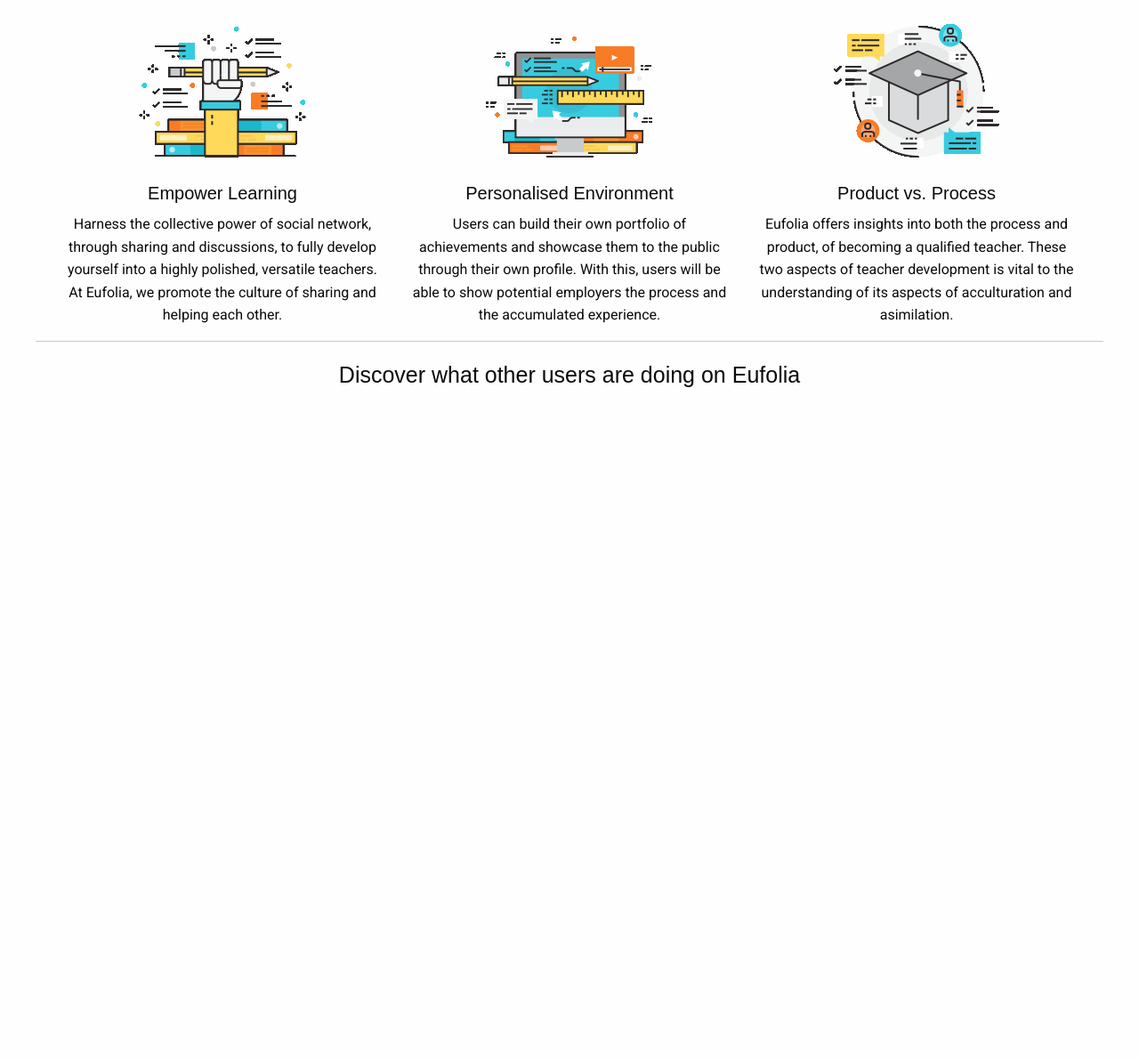
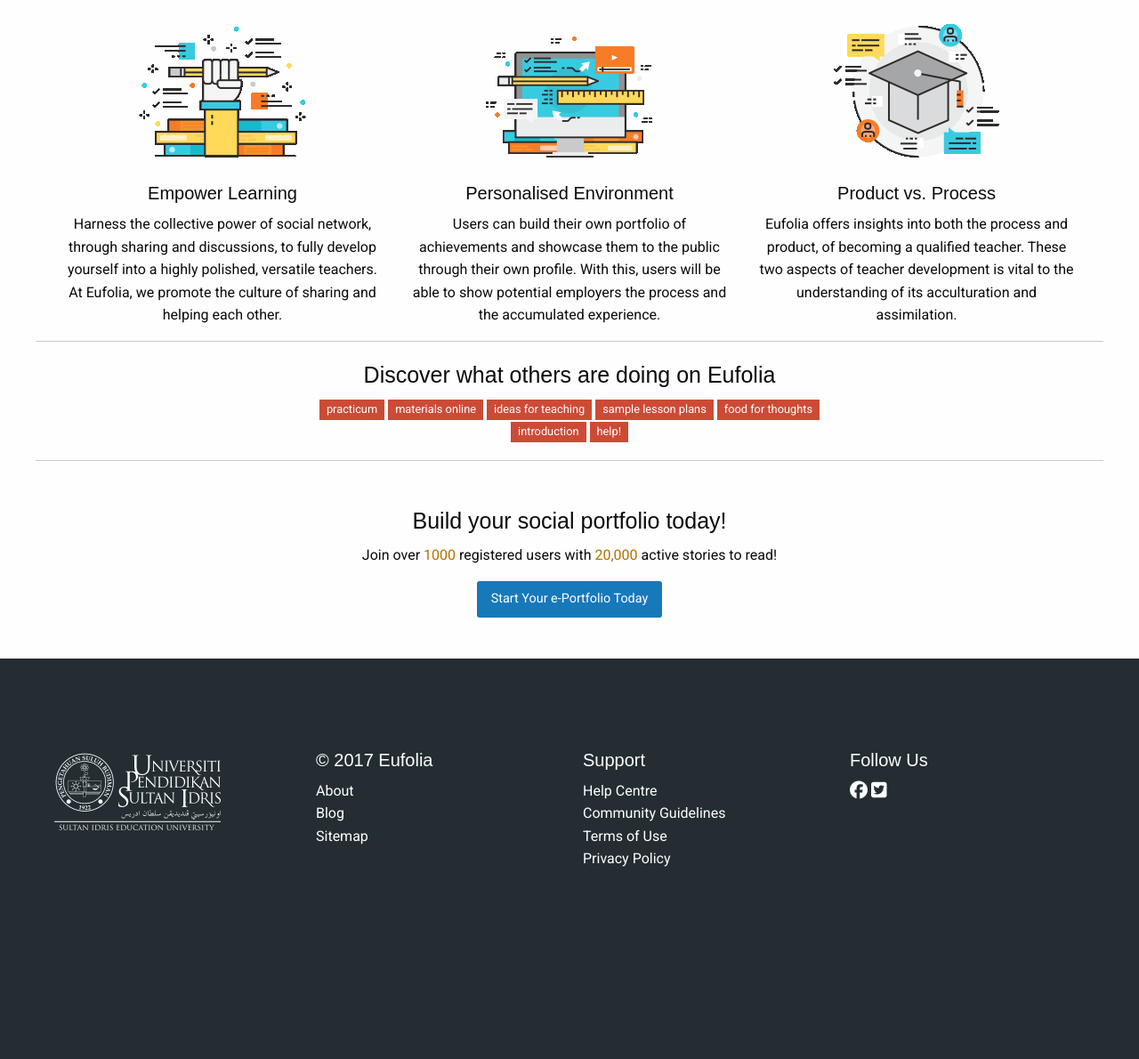
Before and after one commit to UPSICodingTeam/eufolia.dev, a plain HTML site: page index.html in a window 1280 px wide. Shown: the part 493-1683 px from the top of the page at 89% size. Before the commit the page ends 940 px from the top, so only its background shows below. Drawn offline with Linux system fonts and the light colour scheme; a web font is replaced by a local one.

Commit message:
finish front page

```diff
--- a/css/style.css
+++ b/css/style.css
@@ -66,3 +66,28 @@
 .hz-section-info {
 	margin-top: 40px;
 }
+
+.hz-white {
+	color: white;
+}
+
+.hz-white a {
+	color: white;
+}
+
+.hz-orange {
+	color: #af7200;
+	font-weight: 500;
+}
+
+.hz-optin {
+	padding: 30px 0px 30px 0px;
+}
+
+.hz-footer {
+	height: 450px;
+	width: 100%;
+	background-color: rgb(35, 45, 50);
+
+	padding-top: 100px;
+}
--- a/index.html
+++ b/index.html
@@ -78,15 +78,63 @@
 			<div class="medium-4 small-12 columns">
 				<img src="assets/mortarboard.gif">
 				<h5>Product vs. Process</h5>
-				<p>Eufolia offers insights into both the process and product, of becoming a qualified teacher. These two aspects of teacher development is vital to the understanding of its aspects of acculturation and asimilation.</p>
+				<p>Eufolia offers insights into both the process and product, of becoming a qualified teacher. These two aspects of teacher development is vital to the understanding of its acculturation and assimilation.</p>
 			</div>
 		</div>
 		<hr/>
 	</div>
 	<section class="hz-discover">
 		<div class="row text-center">
+			<div class="medium-6 medium-offset-3 small-12 columns">
+				<h4>Discover what others are doing on Eufolia</h4>
+				<span class="alert label hz-white"><a href="#">practicum</a></span>
+				<span class="alert label hz-white"><a href="#">materials online</a></span>
+				<span class="alert label hz-white"><a href="#">ideas for teaching</a></span>
+				<span class="alert label hz-white"><a href="#">sample lesson plans</a></span>
+				<span class="alert label hz-white"><a href="#">food for thoughts</a></span>
+				<span class="alert label hz-white"><a href="#">introduction</a></span>
+				<span class="alert label hz-white"><a href="#">help!</a></span>
+			</div>
+		</div>
+	</section>
+	<hr/>
+	<section class="hz-optin">
+		<div class="row text-center">
 			<div class="small-12 columns">
-				<h4>Discover what other users are doing on Eufolia</h4>
+				<h4>Build your social portfolio today!</h4>
+				<p>Join over <span class="hz-orange">1000</span> registered users with <span class="hz-orange">20,000</span> active stories to read!</p>
+				<a href="#" class="button radius">Start Your e-Portfolio Today</a>
+			</div>
+		</div>
+	</section>
+	<section class="hz-footer">
+		<div class="row hz-white">
+			<div class="medium-3 small-12 columns">
+				<img src="assets/upsi_logo.png">
+			</div>
+			<div class="medium-3 small-12 columns">
+				<h5>&copy; 2017 Eufolia</h5>
+				<ul class="no-bullet">
+					<li>About</li>
+					<li>Blog</li>
+					<li>Sitemap</li>
+				</ul>
+			</div>
+			<div class="medium-3 small-12 columns">
+				<h5>Support</h5>
+				<ul class="no-bullet">
+					<li>Help Centre</li>
+					<li>Community Guidelines</li>
+					<li>Terms of Use</li>
+					<li>Privacy Policy</li>
+				</ul>
+			</div>
+			<div class="medium-3 small-12 columns">
+				<h5>Follow Us</h5>
+				<ul class="no-bullet">
+					<li><i class="fa fa-facebook-official fa-lg" aria-hidden="true"></i> <i class="fa fa-twitter-square fa-lg" aria-hidden="true"></i></li>
+					<li></li>
+				</ul>
 			</div>
 		</div>
 	</section>
```
Also changed, not shown: assets/upsi_logo.png (added).
